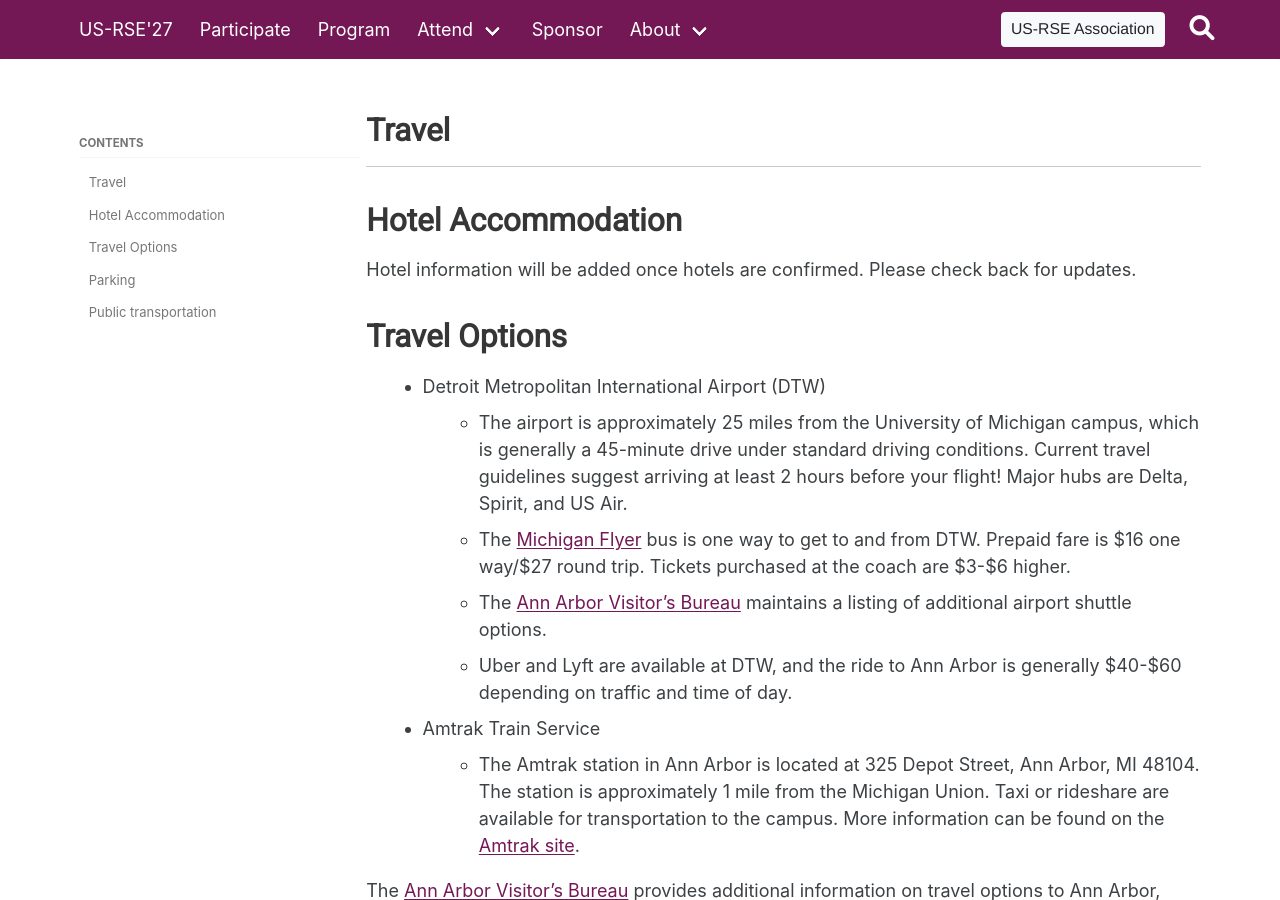
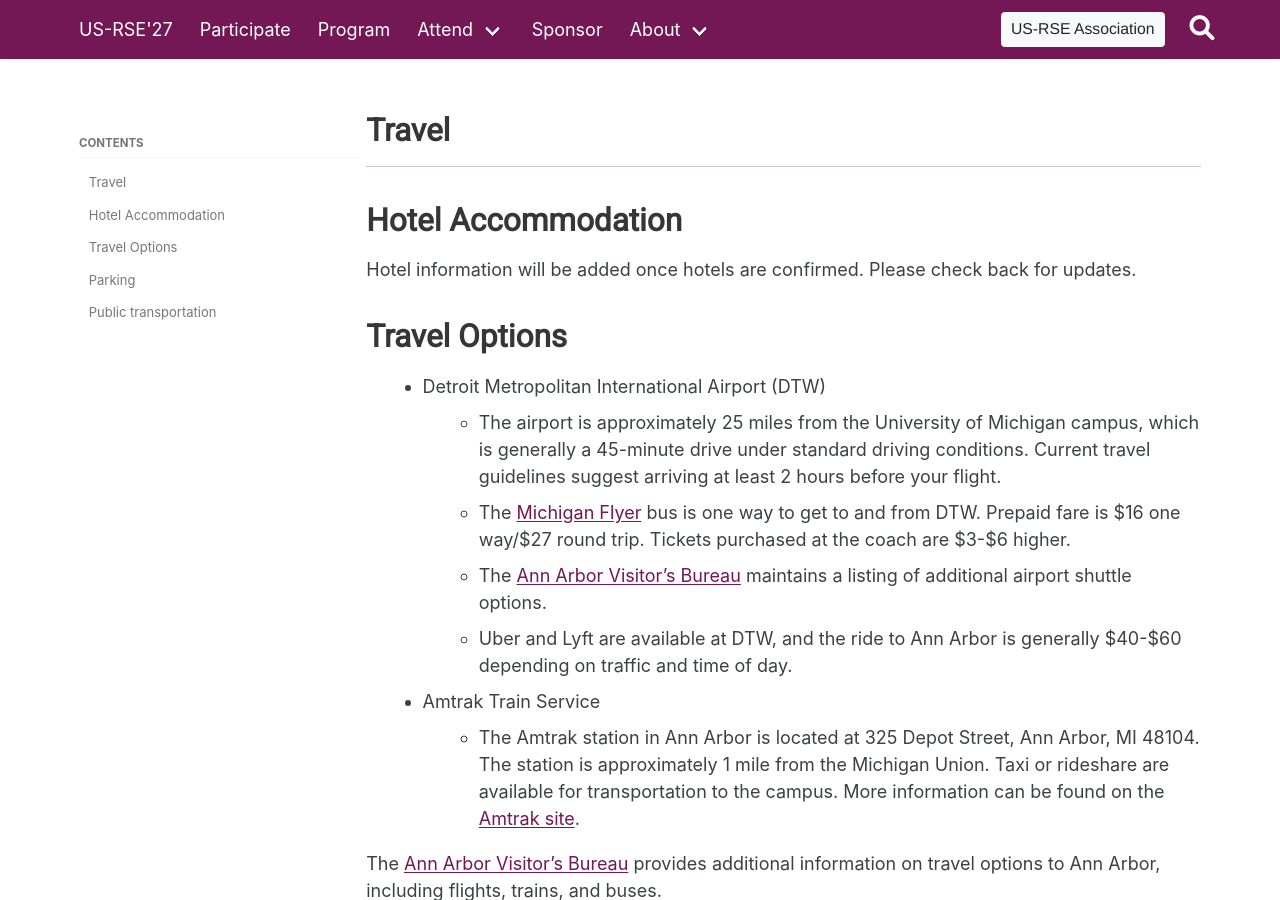
Before and after one commit to USRSE/usrse27, a Jekyll site: the page built from pages/attend/travel.md, in a window 1280 px wide and 900 px high. Built offline with Jekyll 4.4.1, drawn with Linux system fonts in a browser that asks for light colours; a style sheet for code colours, icons or effects is not loaded.

Commit message:
Update travel information for DTW airport
Removed mention of major airlines at DTW.

Co-authored-by: Copilot Autofix powered by AI <175728472+Copilot@users.noreply.github.com>

```diff
--- a/pages/attend/travel.md
+++ b/pages/attend/travel.md
@@ -16,7 +16,7 @@ Hotel information will be added once hotels are confirmed. Please check back for
 
 
 - Detroit Metropolitan International Airport (DTW)
-  - The airport is approximately 25 miles from the University of Michigan campus, which is generally a 45-minute drive under standard driving conditions. Current travel guidelines suggest arriving at least 2 hours before your flight! Major hubs are Delta, Spirit, and US Air.
+  - The airport is approximately 25 miles from the University of Michigan campus, which is generally a 45-minute drive under standard driving conditions. Current travel guidelines suggest arriving at least 2 hours before your flight.
   - The [Michigan Flyer](https://www.michiganflyer.com/) bus is one way to get to and from DTW. Prepaid fare is $16 one way/$27 round trip. Tickets purchased at the coach are $3-$6 higher.
   - The [Ann Arbor Visitor's Bureau](https://www.annarbor.org/plan/getting-here-getting-around/) maintains a listing of additional airport shuttle options.
   - Uber and Lyft are available at DTW, and the ride to Ann Arbor is generally $40-$60 depending on traffic and time of day.
```
